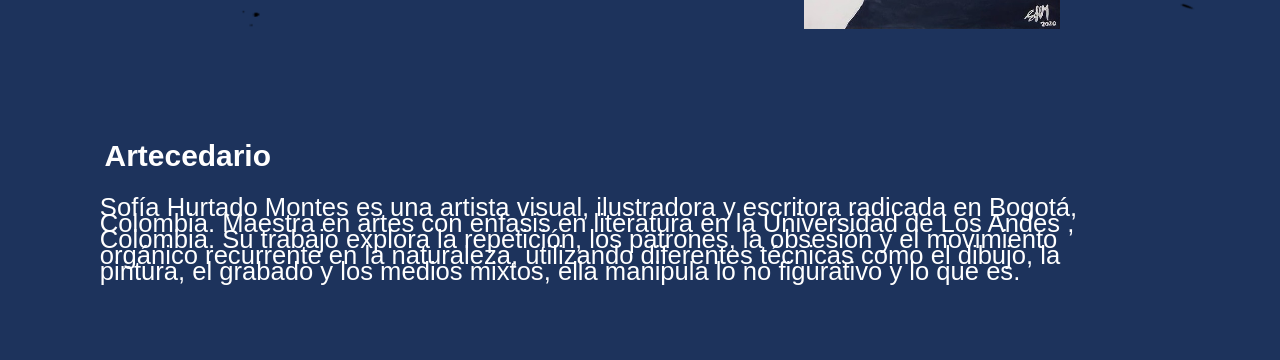
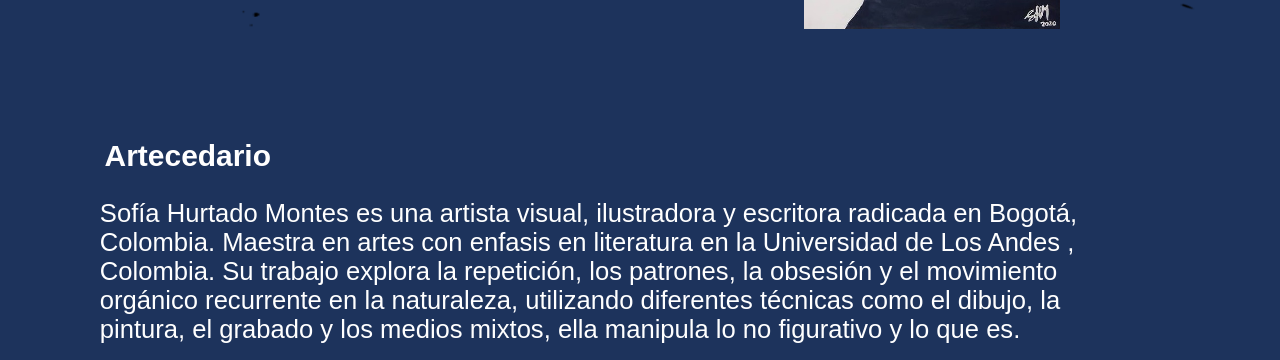
Before and after one commit to Serbeld/Proyecto-Artecedario, a plain HTML site: page index.html in a window 1280 px wide. Shown: the part 440-800 px from the top of the page. Drawn offline with nearby package versions, Linux system fonts and the light colour scheme.

Commit message:
Update estilo.css

```diff
--- a/Estilos/estilo.css
+++ b/Estilos/estilo.css
@@ -92,7 +92,6 @@ header #menu ul #logo{
 
 .layout p{
 	padding:1%;
-	line-height: 2vh;
 	color:white;
         font-size: 2vw;
 }
```
